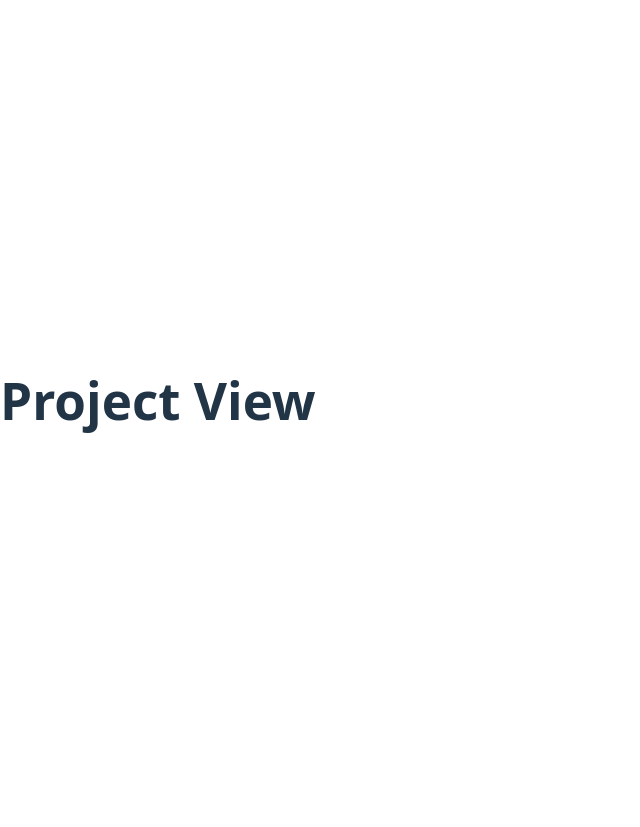
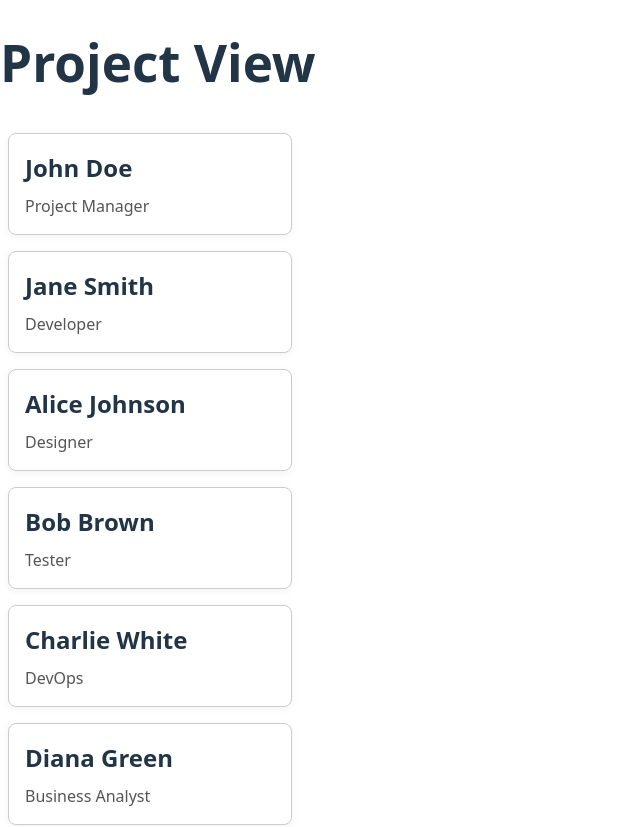
Before and after one commit to Aamir811/GPM, a React (Vite) app in the folder GPM/: page /about in a window 1280 px wide. Shown: the top 827 px of the page, without its empty margins (0-640 px from the left). Before the commit the page ends 800 px from the top, so only its background shows below. Built offline with nearby package versions, Linux system fonts and the light colour scheme.

Commit message:
User Card Components
User Card Components are used to display all the individual members of a project.

```diff
--- /dev/null
+++ b/GPM/src/Components/UserCard.jsx
@@ -0,0 +1,24 @@
+import React from 'react';
+
+function UserCard({ name, role, selected, onClick }) {
+    return (
+        <div
+            onClick={onClick}
+            style={{
+                border: selected ? '1px solid rgb(0, 140, 255)' : '1px solid #ccc',
+                borderRadius: '8px',
+                padding: '16px',
+                width: '250px',
+                boxShadow: '0 2px 8px rgba(0,0,0,0.05)',
+                margin: '8px',
+                cursor: 'pointer',
+                transition: 'border 0.2s'
+            }}
+        >
+            <h2 style={{ margin: '0 0 8px 0' }}>{name}</h2>
+            <p style={{ color: '#555', margin: 0 }}>{role}</p>
+        </div>
+    );
+}
+
+export default UserCard;
--- a/GPM/src/Pages/ProjectView.jsx
+++ b/GPM/src/Pages/ProjectView.jsx
@@ -1,8 +1,50 @@
+import React, { useState } from "react";
+import UserCard from "../Components/UserCard";
 
 function ProjectView() {
+    const [selected, setSelected] = useState(null);
+
+    const users = [
+        { name: "John Doe", role: "Project Manager" },
+        { name: "Jane Smith", role: "Developer" },
+        { name: "Alice Johnson", role: "Designer" },
+        { name: "Bob Brown", role: "Tester" },
+        { name: "Charlie White", role: "DevOps" },
+        { name: "Diana Green", role: "Business Analyst" },
+        { name: "Ethan Blue", role: "Data Scientist" },
+        { name: "Fiona Black", role: "UX Researcher" },
+        { name: "George Yellow", role: "Content Writer" },
+        { name: "Hannah Purple", role: "Marketing Specialist" },
+    ];
+
     return (
         <>
             <h1>Project View</h1>
+            <div
+                style={{
+                    display: "flex",
+                    alignItems: "flex-start",
+                }}
+            >
+                <div
+                    style={{
+                        display: "flex",
+                        flexDirection: "column",
+                        alignItems: "flex-start",
+                        minWidth: "270px",
+                    }}
+                >
+                    {users.map((user, idx) => (
+                        <UserCard
+                            key={user.name}
+                            name={user.name}
+                            role={user.role}
+                            selected={selected === idx}
+                            onClick={() => setSelected(idx)}
+                        />
+                    ))}
+                </div>
+            </div>
         </>
     );
 }
```
